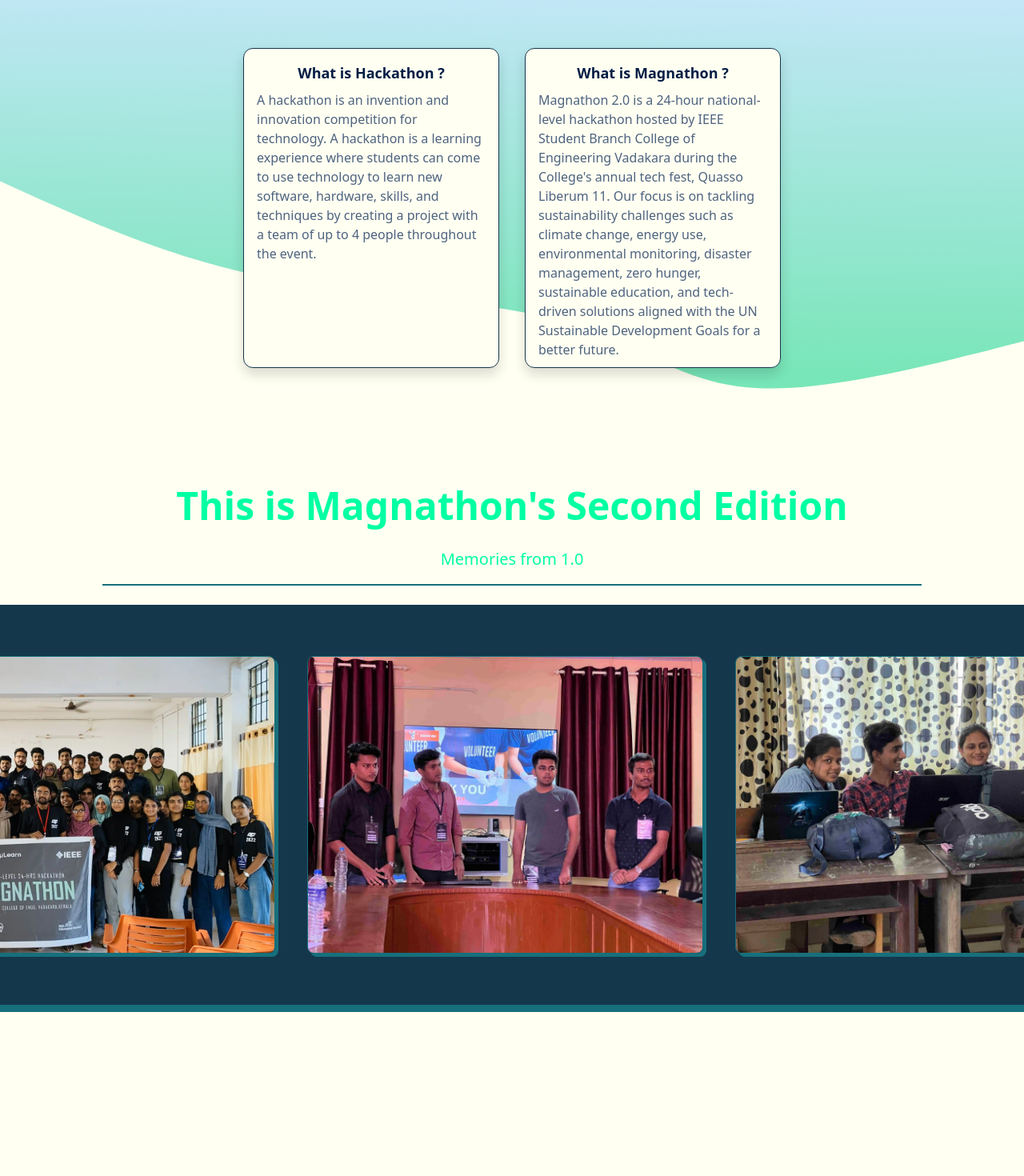
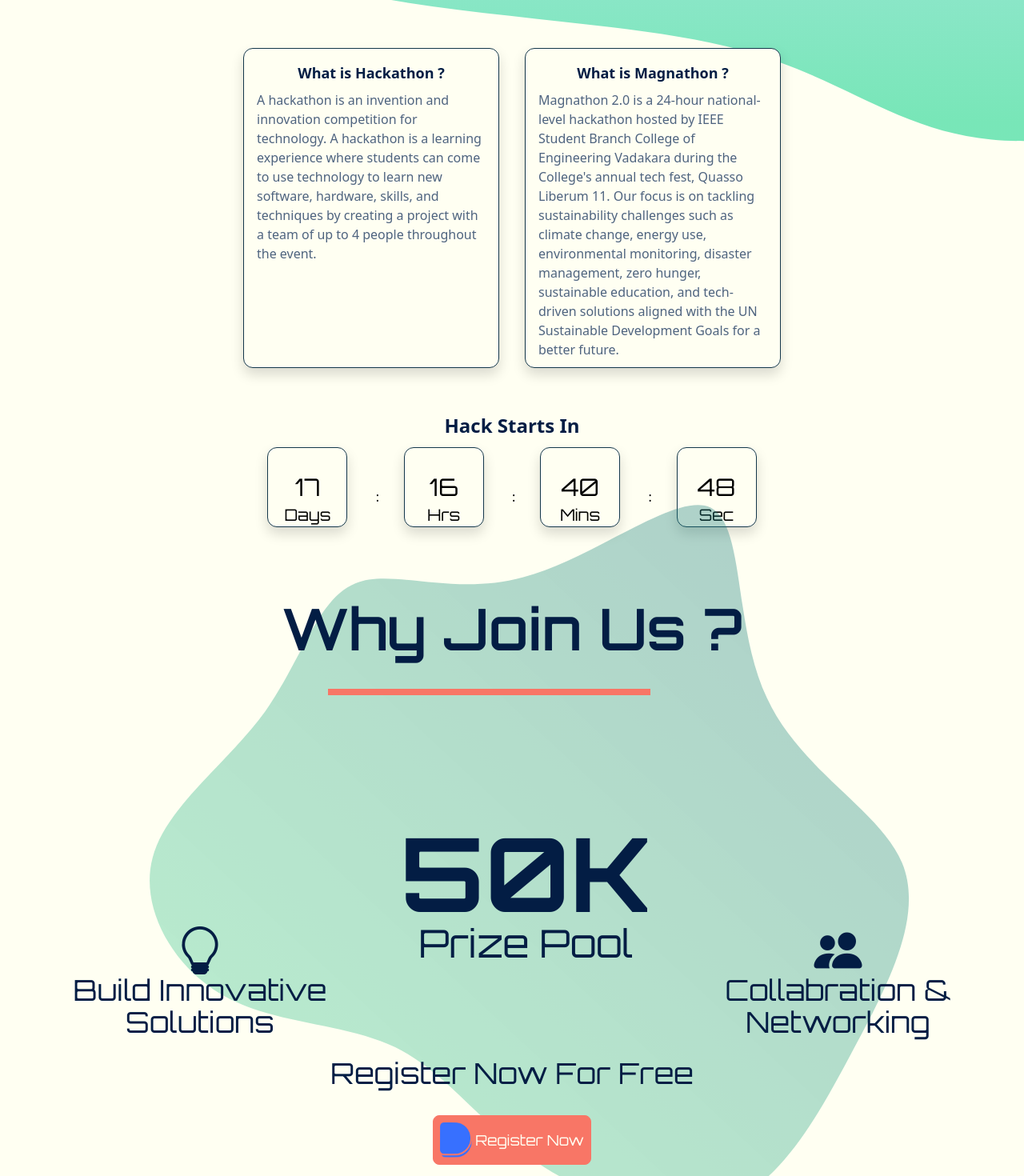
Before and after one commit to hafiscp/magnathon, a Vue app: page / in a window 1280 px wide. Shown: the part 1020-2490 px from the top of the page at 80% size. Built offline with nearby package versions, Linux system fonts and the light colour scheme.

Commit message:
Website Redesigned

```diff
--- a/src/App.vue
+++ b/src/App.vue
@@ -6,17 +6,17 @@
   import Sponsor from './components/Sponsor.vue'
   import Timeline from './components/Timeline.vue'
   import Tracks from './components/Tracks.vue'
-  import PrizePool from './components/PrizePool.vue'
+  import Why from './components/Why.vue'
 </script>
 
 <template>
-  <!-- <Navbar /> -->
+  <Navbar />
   <section id="homepage" class="homepage flex flex-col md:flex-row justify-center items-center">
     <Landing />
   </section>
-  <section id="about" class="flex min-h-screen flex-col items-center mt-2">
-    <svg width="100%" height="100%" id="svg" viewBox="0 0 1440 690" xmlns="http://www.w3.org/2000/svg"
-      class="transition duration-300 ease-in-out delay-150 absolute top-[-20vw] left-0 z-[-1]">
+  <section id="about" class="">
+    <svg width="1700px" height="100%" id="svg" viewBox="0 0 1440 690" xmlns="http://www.w3.org/2000/svg"
+      class="transition duration-300 ease-in-out delay-150 absolute top-[-500px] md:top-[-340px] left-0 z-[-1] overflow-hidden">
       <defs>
         <linearGradient id="gradient" x1="53%" y1="0%" x2="47%" y2="100%">
           <stop offset="5%" stop-color="#00d084"></stop>
@@ -27,23 +27,15 @@
         d="M 0,700 L 0,175 C 144.71428571428572,137.76785714285714 289.42857142857144,100.53571428571429 390,110 C 490.57142857142856,119.46428571428571 547,175.62499999999997 656,205 C 765,234.37500000000003 926.5714285714287,236.96428571428572 1066,265 C 1205.4285714285713,293.0357142857143 1322.7142857142858,346.5178571428571 1440,400 L 1440,700 L 0,700 Z"
         stroke="none" stroke-width="0" fill="url(#gradient)" fill-opacity="0.53"
         class="transition-all duration-300 ease-in-out delay-150 path-0" transform="rotate(-180 720 350)"></path>
-      <!-- <defs>
-            <linearGradient id="gradient" x1="53%" y1="0%" x2="47%" y2="100%">
-                <stop offset="5%" stop-color="#00d084"></stop>
-                <stop offset="95%" stop-color="#8ED1FC"></stop>
-            </linearGradient>
-        </defs>
-        <path
-            d="M 0,700 L 0,408 C 112.07142857142858,455.375 224.14285714285717,502.75 350,495 C 475.85714285714283,487.25 615.5,424.37500000000006 733,409 C 850.5,393.62499999999994 945.8571428571429,425.75 1060,471 C 1174.142857142857,516.25 1307.0714285714284,574.625 1440,633 L 1440,700 L 0,700 Z"
-            stroke="none" stroke-width="0" fill="url(#gradient)" fill-opacity="1"
-            class="transition-all duration-300 ease-in-out delay-150 path-1" transform="rotate(-180 720 350)"></path> -->
     </svg>
-    <About />
+    <div class="flex min-h-screen flex-col items-center mt-2">
+      <About />
+    </div>
   </section>
-  <section id="prize" class="flex min-h-screen flex-col items-center justify-center py-30">
-    <PrizePool />
+  <section class="flex min-h-screen flex-col items-center justify-center py-30 relative">
+    <Why />
   </section>
-  <section id="tracks" class="flex min-h-screen flex-col items-center justify-center py-30">
+  <section id="tracks" class="flex min-h-screen flex-col items-center justify-start py-30">
     <Tracks />
   </section>
   <section id="timeline" class="flex min-h-screen flex-col items-center justify-center py-30">
--- a/src/assets/style.css
+++ b/src/assets/style.css
@@ -44,4 +44,5 @@
 
 #about{
     position: relative;
+    /* background-color: #8ED1FC; */
 }
--- a/src/components/About.vue
+++ b/src/components/About.vue
@@ -27,23 +27,32 @@
             </div>
         </div>
     </div>
-    <h2 class="index-module_type__E-SaG font-bold text-[20px] md:text-[48px] text-center text-[#00FFA3] mt-20"
-        v-motion-slide-visible-bottom>This
-        is Magnathon's Second Edition</h2>
-    <h2 class="index-module_type__E-SaG text-[15px] md:text-[20px] text-center text-[#00FFA3] my-4"
-        v-motion-slide-visible-bottom>Memories from
-        1.0
-    </h2>
-    <hr class="border border-[#166F7B] mx-[10%] w-[80%]">
-    <div class="carousel-container mt-6">
-        <div class="carousel-track h-[350px] sm:h-[300px] lg:h-[200px]">
-            <img src="../assets/images/img1.webp" class="carousel-img" alt="image 3 - magnathon '22">
-            <img src="../assets/images/img4.webp" class="carousel-img" alt="image 4 - magnathon '22">
-            <img src="../assets/images/img5.webp" class="carousel-img" alt="image 5 - magnathon '22">
-            <img src="../assets/images/img6.webp" class="carousel-img" alt="image 6 - magnathon '22">
-            <img src="../assets/images/img7.webp" class="carousel-img" alt="image 7 - magnathon '22">
-            <img src="../assets/images/img8.webp" class="carousel-img" alt="image 8 - magnathon '22">
-            <img src="../assets/images/img3.webp" class="carousel-img" alt="image 9 - magnathon '22">
+    <div>
+        <h2 class="text-2xl font-semibold text-center text-[#031d44]">Hack Starts In</h2>
+    </div>
+    <div class="flex justify-center items-center mt-2">
+        <div class="time text-3xl">{{ days }}
+            <div class="overlay flex flex-col justify-end items-center text-xl">
+                Days
+            </div>
+        </div>
+        <div class="hidden md:flex time-gap"> : </div>
+        <div class="time text-3xl">{{ hours }}
+            <div class="overlay flex flex-col justify-end items-center text-xl">
+                Hrs
+            </div>
+        </div>
+        <div class="hidden md:flex time-gap"> : </div>
+        <div class="time text-3xl">{{ minutes }}
+            <div class="overlay flex flex-col justify-end items-center text-xl">
+                Mins
+            </div>
+        </div>
+        <div class="hidden md:flex time-gap"> : </div>
+        <div class="time text-3xl">{{ seconds }}
+            <div class="overlay flex flex-col justify-end items-center text-xl">
+                Sec
+            </div>
         </div>
     </div>
 </template>
@@ -60,135 +69,62 @@
     box-shadow: 0 .5rem 1rem rgba(0, 0, 0, .15) !important;
 }
 
-.about-carousel {
-    box-shadow: 6px 6px #166F7B;
-    width: 100%;
-    border-radius: 1rem;
-    border-width: 1px;
-    --tw-border-opacity: 1;
-    border-color: #166F7B;
+.time{
+    width: 100px;
+    height: 100px;
+    background-color: #fffff2;
+    padding: 1rem;
+    border-radius: 0.75rem;
+    margin: 0.2rem;
+    border: #14374B 0.01rem solid;
+    box-shadow: 0 .5rem 1rem rgba(0, 0, 0, .15) !important;
+    display: flex;
+    justify-content: center;
+    align-items: center;
+    font-family: 'Orbitron';
+    position: relative;
 }
 
-span {
-    border-right: .05em solid;
-    animation: caret 1s steps(1) infinite;
+.time-gap{
+    width: 30px;
+    height: 30px;
+    background-color: #fffff2;
+    padding: 1rem;
+    border-radius: 0.75rem;
+    margin: 1rem;
 }
 
-.carousel-container {
-    box-shadow: 0 8px #166F7B;
-    position: relative;
+.overlay{
     width: 100%;
-    overflow: hidden;
-    white-space: nowrap;
-    border-bottom-width: 1px;
-    border-color: #166F7B;
-    --tw-bg-opacity: 1;
-    background-color: #14374B;
-}
-
-.carousel-container:before {
+    height: 100%;
     position: absolute;
     top: 0;
     left: 0;
-    z-index: 1;
-    height: 100%;
-    width: 100px;
-    background-image: linear-gradient(to right, var(--tw-gradient-stops));
-    --tw-gradient-from: var(--secondary-color) var(--tw-gradient-from-position);
-    --tw-gradient-to: rgb(255 255 255 / 0) var(--tw-gradient-to-position);
-    --tw-gradient-stops: var(--tw-gradient-from), var(--tw-gradient-to);
-    --tw-gradient-to: transparent var(--tw-gradient-to-position);
-    content: ""
 }
 
-.carousel-container:after {
-    position: absolute;
-    top: 0;
-    right: 0;
-    z-index: 1;
-    height: 100%;
-    width: 100px;
-    background-image: linear-gradient(to right, var(--tw-gradient-stops));
-    --tw-gradient-from: transparent var(--tw-gradient-from-position);
-    --tw-gradient-to: rgb(0 0 0 / 0) var(--tw-gradient-to-position);
-    --tw-gradient-stops: var(--tw-gradient-from), var(--tw-gradient-to);
-    --tw-gradient-to: var(--secondary-color) var(--tw-gradient-to-position);
-    content: ""
-}
-
-.carousel-track {
-    animation: 20s slide infinite linear;
-    display: flex;
-    width: 100%;
-    padding-top: 2rem;
-    padding-bottom: 2rem
-}
-
-@media (min-width: 768px) {
-    .carousel-track {
-        height: 500px;
-        padding-top: 4rem;
-        padding-bottom: 4rem
-    }
-}
-
-.carousel-img {
-    box-shadow: 4px 4px #166F7B;
-    margin-left: 1.25rem;
-    margin-right: 1.25rem;
-    height: 100%;
-    border-radius: .5rem;
-    border-width: 1px;
-    --tw-border-opacity: 1;
-    border-color: #166F7B;
-}
-
-@keyframes slide {
-    0% {
-        transform: translate(0)
-    }
-
-    to {
-        transform: translate(-130%)
-    }
-}
-
-@media (max-width: 538px) {
-    @keyframes slide {
-        0% {
-            transform: translate(0)
-        }
-
-        to {
-            transform: translate(-500%)
-        }
-    }
-}
-
-@media (max-width: 768px) {
-    @keyframes slide {
-        0% {
-            transform: translate(0)
-        }
-
-        to {
-            transform: translate(-240%)
-        }
-    }
-}
-
-@media (max-width: 768px) {
-    .carousel-container {
-        box-shadow: 0 4px 0 0 var(--border-main-color)
-    }
-
-    .carousel-img {
-        box-shadow: 2px 2px 0 0 var(--border-main-color)
-    }
-}
 </style>
 
 <script setup>
+    import { ref, onMounted } from 'vue';
 
+    const days = ref(0);
+    const hours = ref(0);
+    const minutes = ref(0);
+    const seconds = ref(0);
+    const countDownDate = new Date("Apr 17, 2024 09:00:00").getTime();
 
+    const updateCountdown = () => {
+        let now = new Date().getTime();
+        let distance = countDownDate - now;
+
+        days.value = Math.floor(distance / (1000 * 60 * 60 * 24));
+        hours.value = Math.floor((distance % (1000 * 60 * 60 * 24)) / (1000 * 60 * 60));
+        minutes.value = Math.floor((distance % (1000 * 60 * 60)) / (1000 * 60));
+        seconds.value = Math.floor((distance % (1000 * 60)) / 1000);
+    };
+
+    onMounted(() => {
+        updateCountdown();
+        setInterval(updateCountdown, 1000);
+    });
 </script>
--- a/src/components/Navbar.vue
+++ b/src/components/Navbar.vue
@@ -68,7 +68,7 @@
 }
 
 .optionsNavigation {
-    color: white;
+    color: #031d44;
     width: 40%;
     justify-content: space-between;
     align-items: center;
--- a/src/components/Tracks.vue
+++ b/src/components/Tracks.vue
@@ -1,14 +1,13 @@
 <template>
-    <div class="mt-32 mb-4">
-        <div class="font-sans text-[#00FFA3] text-6xl text-center" v-motion-slide-visible-bottom>
-            Tracks
-        </div>
+    <div class="mt-20 z-10">
+        <h1 class="text-[#031d44] text-7xl font-semibold text-center">Tracks ?</h1>
+        <hr class="mt-4 md:mt-10 border-4 border-[#F87666] mx-[10%] w-[70%]">
     </div>
-    <div class="relative mt-2">
+    <div class="relative mt-16">
         <div class="flex justify-between items-center">
             <div class="grid grid-cols-1 md:grid-cols-2 lg:grid-cols-3 gap-4">
-                <div class="w-[270px] sm:w-[450px] md:w-[350px] h-[250px] sm:h-[180px] md:h-[560px] flex flex-col justify-start items-start px-2 rounded-xl overflow-y-scroll relative"
-                    style="background-color:rgba(67, 72, 69,0.5); scrollbar-width: none;" v-for="track in tracks">
+                <div class="tracks w-[270px] sm:w-[450px] md:w-[350px] h-[250px] sm:h-[180px] md:h-[560px] flex flex-col justify-start items-start px-2 rounded-xl overflow-y-scroll relative"
+                    style="scrollbar-width: none;" v-for="track in tracks">
                     <div class="block">
                         <div class="flex justify-between">
                             <img :src="track.imgSrc" alt="Goals" class="w-24 md:w-36 mt-2 ms-2 inline">
@@ -27,17 +26,17 @@
                     </div>
                     <div class="w-full fixed z-50 bottom-[-18%] left-0 overflow-hidden duration-300"
                         :style="[track.active ? 'height: 100%' : 'height: 0%']">
-                        <div class="text-white w-full flex justify-end text-3xl">
+                        <div class="text-[#031d44] w-full flex justify-end text-3xl">
                             <button @click="track.active = !track.active"><i class="bi bi-x me-8 mb-4"></i></button>
                         </div>
-                        <div class="h-[80%] bg-[#166F7B] rounded-t-3xl">
+                        <div class="sm-tracks h-[80%] rounded-t-3xl">
                             <div class="block p-4 overflow-scroll">
                                 <div class="flex justify-between">
                                     <img :src="track.imgSrc" alt="Goals" class="w-24 md:w-36 mt-2 ms-2 inline">
-                                    <span class="text-[#1DCC7E] mt-2 mx-2 font-bold text-xl">{{ track.heading }}</span>
+                                    <span class="text-[#fffff2] mt-2 mx-2 font-bold text-xl">{{ track.heading }}</span>
                                 </div>
-                                <p class="text-[#1DCC7E] mt-2 font-bold">{{ track.subHeading }}</p>
-                                <p class="text-[#1DCC7E] mt-2">{{ track.ulHeading }}
+                                <p class="text-[#fffff2] mt-2 font-bold">{{ track.subHeading }}</p>
+                                <p class="text-[#fffff2] mt-2">{{ track.ulHeading }}
                                 <ul v-for="list in track.lists" class="list-disc list-inside">
                                     <li>{{ list }}</li>
                                 </ul>
@@ -47,8 +46,8 @@
 
                     </div>
                 </div>
-                <div class="w-[270px] sm:w-[450px] md:w-[350px] h-[250px] sm:h-[180px] md:h-[560px] flex flex-col justify-start items-start px-2 rounded-xl overflow-y-scroll"
-                    style="background-color:rgba(67, 72, 69,0.5);scrollbar-width: none;">
+                <div class="tracks w-[270px] sm:w-[450px] md:w-[350px] h-[250px] sm:h-[180px] md:h-[560px] flex flex-col justify-start items-start px-2 rounded-xl overflow-y-scroll"
+                    style="scrollbar-width: none;">
                     <div>
                         <div class="flex justify-between">
                             <img src="/src/assets/images/disasterManagement.png" alt="Goals"
@@ -77,23 +76,23 @@
                     </div>
                     <div class="w-full fixed z-50 bottom-[-18%] left-0 overflow-hidden duration-300"
                         :style="[disasterActive ? 'height: 100%' : 'height: 0%']">
-                        <div class="text-white w-full flex justify-end text-3xl">
+                        <div class="text-[#031d44] w-full flex justify-end text-3xl">
                             <button @click="disasterActive = !disasterActive"><i class="bi bi-x me-8 mb-4"></i></button>
                         </div>
-                        <div class="h-[80%] bg-[#166F7B] rounded-t-3xl">
+                        <div class="h-[80%] sm-tracks rounded-t-3xl">
                             <div class="p-4">
                                 <div class="flex justify-between">
                                     <img src="/src/assets/images/disasterManagement.png" alt="Goals"
                                         class="w-24 md:w-36 mt-2 ms-2 inline">
-                                    <span class="text-[#1DCC7E] mt-2 ms-2 font-bold text-md sm:text-xl">6. Disaster
+                                    <span class="text-[#fffff2] mt-2 ms-2 font-bold text-md sm:text-xl">6. Disaster
                                         Management</span>
                                 </div>
-                                <p class="text-[#1DCC7E] mt-2 font-bold">"Enhance Resilience and Preparedness for Effective
+                                <p class="text-[#fffff2] mt-2 font-bold">"Enhance Resilience and Preparedness for Effective
                                     Disaster
                                     Management"</p>
-                                <p class="text-[#1DCC7E] mt-2">
+                                <p class="text-[#fffff2] mt-2">
                                     Targets:
-                                <ul class="text-[#1DCC7E] list-disc list-inside">
+                                <ul class="text-[#fffff2] list-disc list-inside">
                                     <li>Develop or enhance early warning systems using real-time data.</li>
                                     <li> Create platforms for efficient coordination among first responders,
                                         organizations,
@@ -115,13 +114,8 @@
 </template>
 
 <style scoped>
-.glass {
-    background: white;
-    background: linear-gradient(to right bottom,
-            rgba(255, 255, 255, 0.4),
-            rgba(255, 255, 255, 0.2));
-    backdrop-filter: blur(1rem);
-    border-color: rgb(67, 72, 69);
+h1{
+    font-family: 'Orbitron';
 }
 
 .active {
@@ -129,6 +123,17 @@
     border-top-left-radius: 15px;
     border-top-right-radius: 15px;
 }
+
+.tracks{
+    background: linear-gradient(0deg,rgba(22, 111, 123, 0.9),rgba(22, 111, 123, 0.6), rgba(29,204,126,0.6));
+    box-shadow: 0 .5rem 1rem rgba(0, 0, 0, .15) !important;
+}
+
+.sm-tracks{
+    background: linear-gradient(0deg,rgba(22, 111, 123, 1),rgba(22, 111, 123, 0.9), rgba(29,204,126,0.9));
+}
+
+
 </style>
 
 <script setup>
--- /dev/null
+++ b/src/components/Why.vue
@@ -0,0 +1,45 @@
+<template>
+    <svg id="sw-js-blob-svg" viewBox="0 0 100 100" xmlns="http://www.w3.org/2000/svg" class="absolute opacity-50">
+        <defs>
+            <linearGradient id="sw-gradient" x1="0" x2="1" y1="1" y2="0">
+                <stop id="stop1" stop-color="rgba(29, 204, 126, 0.6)" offset="0%"></stop>
+                <stop id="stop2" stop-color="rgba(22, 111, 123, 0.7)" offset="100%"></stop>
+            </linearGradient>
+        </defs>
+        <path fill="url(#sw-gradient)" d="M19.4,-33.4C22.8,-31.7,21.6,-21.7,24.9,-14.8C28.1,-7.8,35.9,-3.9,38.1,1.3C40.2,6.4,36.9,12.9,33.4,19.4C29.9,26,26.3,32.6,20.7,34.7C15.1,36.7,7.6,34.1,2.2,30.4C-3.2,26.6,-6.5,21.7,-11.4,19.3C-16.4,16.9,-23.1,17.1,-28.1,14.3C-33.1,11.5,-36.4,5.7,-35.1,0.8C-33.8,-4.2,-27.8,-8.4,-24.1,-13.5C-20.5,-18.6,-19,-24.5,-15.3,-26C-11.7,-27.5,-5.8,-24.7,1.1,-26.6C8,-28.4,16,-35,19.4,-33.4Z" width="100%" height="100%" transform="translate(50 50)" stroke-width="0" style="transition: all 0.3s ease 0s;" stroke="url(#sw-gradient)"></path>
+    </svg>
+    <div class="mt-20 z-10">
+        <h1 class="text-[#031d44] text-7xl font-semibold text-center">Why Join Us ?</h1>
+        <hr class="mt-4 md:mt-10 border-4 border-[#F87666] mx-[10%] w-[70%]">
+    </div>
+    <div class="flex flex-col lg:flex-row justify-evenly items-center mt-16 z-10 w-full">
+        <div class="flex flex-col justify-center items-center mt-12 lg:mt-56 order-2 lg:order-1">
+            <div class="text-[#031d44] text-6xl"><i class="bi bi-lightbulb"></i></div>
+            <h4 class="text-[#031d44] text-4xl font-semi-bold text-center">Build Innovative <br> Solutions</h4>
+        </div>
+        <div class="flex flex-col justify-center items-center order-1 lg:order-2">
+            <h3 class="text-[#031d44] text-9xl font-bold">50K</h3>
+            <h4 class="text-[#031d44] text-5xl font-semi-bold">Prize Pool</h4>
+        </div>
+        <div class="flex flex-col justify-center items-center mt-12 lg:mt-56 order-3">
+            <div class="text-[#031d44] text-6xl"><i class="bi bi-people-fill"></i></div>
+            <h4 class="text-[#031d44] text-4xl font-semi-bold text-center">Collabration & <br> Networking</h4>
+        </div>
+    </div>
+    <div class="mt-12 lg:mt-6 z-10 flex flex-col justify-center items-center">
+        <h4 class="text-[#031d44] text-4xl font-semi-bold text-center">Register Now For Free</h4>
+        <div class="flex flex-row justify-center items-center mt-8 first-letter:font-sans ">
+            <a href="https://magnathon2024.devfolio.co/"
+                class="border border-[#F87666] bg-[#F87666] flex flex-row justify-center items-center p-2 rounded-lg">
+                <img src="../assets/images/Logo.png" class="w-10 me-1" alt="Defolio">
+                <span class="text-[#fffff2] text-lg">Register Now</span>
+            </a>
+        </div>
+    </div>
+</template>
+
+<style scoped>
+    h1,h2,h3,h4, a span{
+        font-family: 'Orbitron';
+    }
+</style>
--- a/src/main.js
+++ b/src/main.js
@@ -1,11 +1,9 @@
 import './assets/tailwind.css'
 import { MotionPlugin } from '@vueuse/motion'
-
 
 import { createApp } from 'vue'
 import App from './App.vue'
 
 const app =  createApp(App)
-
 app.use(MotionPlugin)
 app.mount('#app')
```
Also changed, not shown: src/components/Faqs.vue (+4 -4 lines), src/components/Landing.vue (+1 -22 lines), src/components/Timeline.vue (+7 -4 lines).
